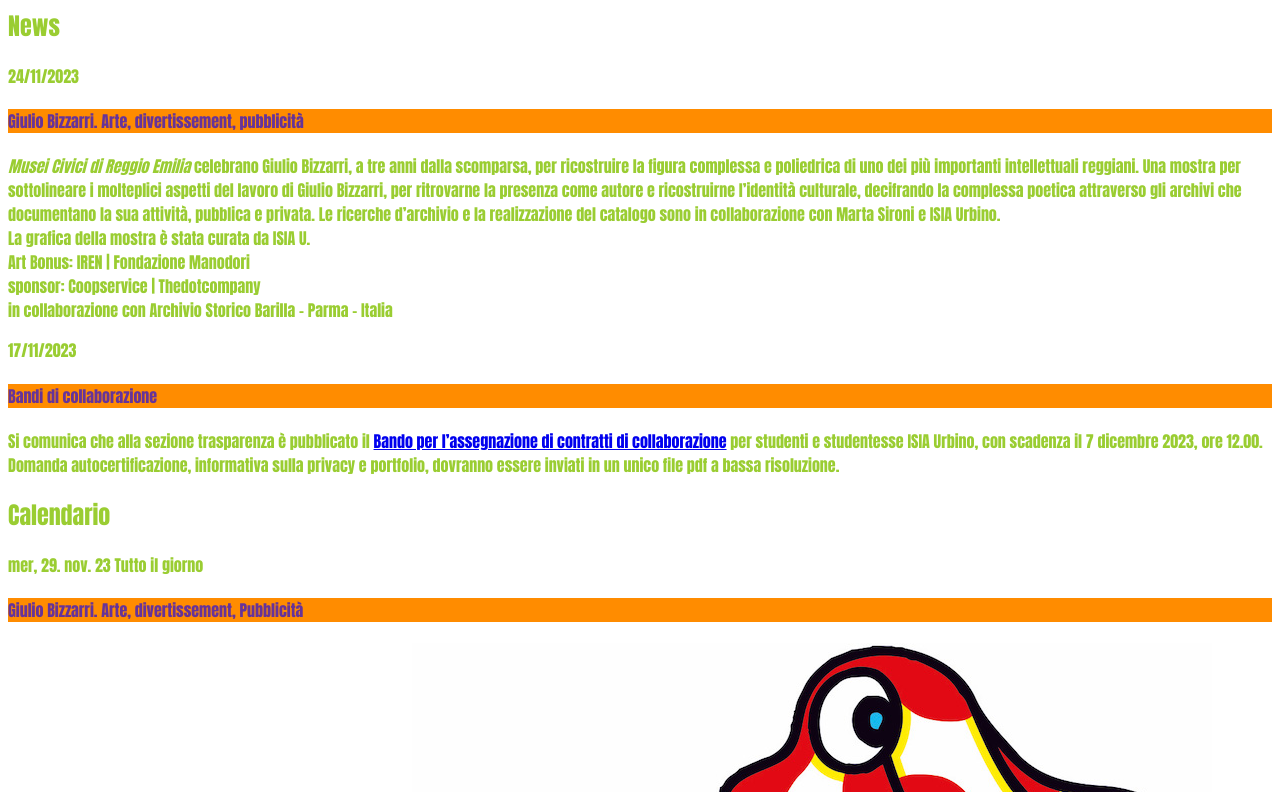
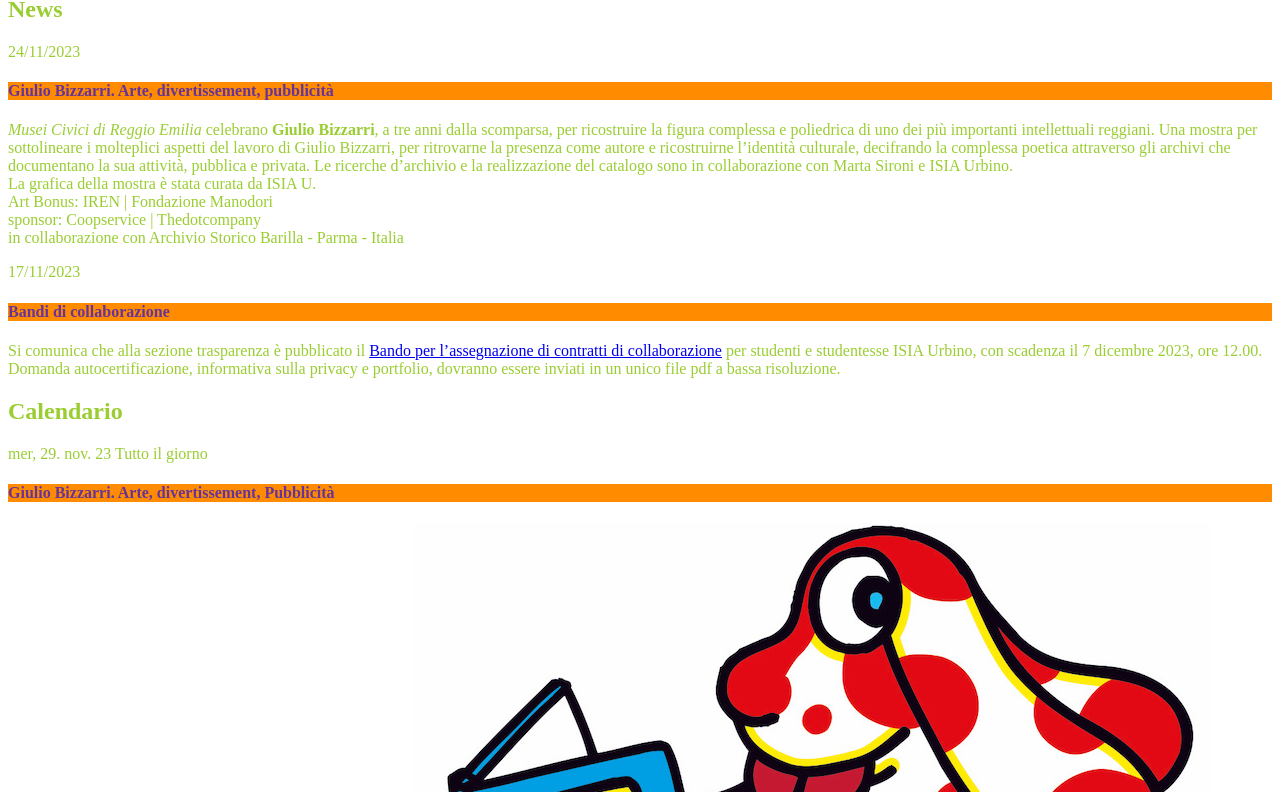
Before and after one commit to lauraziglioli/sito, a plain HTML site: page index.html in a window 1280 px wide. Shown: the part 84-876 px from the top of the page. Drawn offline with Linux system fonts and the light colour scheme.

Commit message:
Update style.css

```diff
--- a/style.css
+++ b/style.css
@@ -5,7 +5,7 @@ h4 {
 }
 body {
     color: rebeccapurple;
-    font-family: Impact, Haettenschweiler, 'Arial Narrow Bold', sans-serif;
+    font-family: 'HalyardDis_ISIAU Bk';;
 }
 
 a:hover { color: chartreuse;
```
